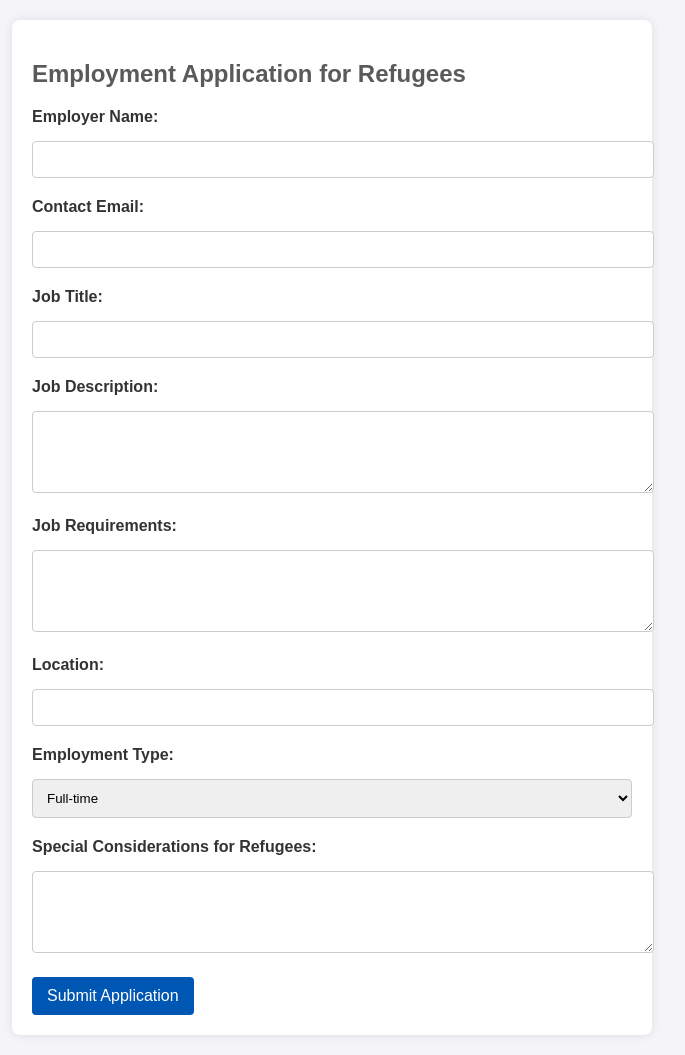
After one commit to cfgglasgow24/Team-8, a Django app: page /jobSite/employer in a window 1280 px wide. The commit adds this page. Shown: the whole page, without its empty margins (308-993 px from the left). Run offline with Django 4.2, Linux system fonts and the light colour scheme.

Commit message:
added employer form

```diff
--- a/refugeeJobs/jobSite/forms.py
+++ b/refugeeJobs/jobSite/forms.py
@@ -8,6 +8,7 @@ class CustomUserCreationForm(UserCreationForm):
     language = forms.CharField(required=False, widget=forms.TextInput(attrs={'placeholder': 'Languages you speak...'}))
     education = forms.CharField(required=False, widget=forms.TextInput(attrs={'placeholder': 'Your educational background...'}))
     experience = forms.CharField(required=False, widget=forms.Textarea(attrs={'rows': 3, 'placeholder': 'Describe your work experience...'}))
+    requirements = forms.CharField(required=False, widget=forms.Textarea(attrs={'placeholder':'Part-Time or Full-Time'}))
 
     class Meta:
         model = get_user_model()
--- a/refugeeJobs/jobSite/models.py
+++ b/refugeeJobs/jobSite/models.py
@@ -8,6 +8,7 @@ class CustomUser(AbstractUser):
     language = models.CharField("Languages Spoken", max_length=255, blank=True)
     education = models.CharField(max_length=100, blank=True)
     experience = models.TextField("Work Experience", blank=True)
+    requirements = models.TextField()
 
 class JobPost(models.Model):
     title = models.CharField(max_length=255)
--- a/refugeeJobs/jobSite/urls.py
+++ b/refugeeJobs/jobSite/urls.py
@@ -5,6 +5,7 @@ urlpatterns = [
     path('admin/', admin.site.urls),
     path('register/', views.register, name='register'),
     path('home/', views.home, name='home'),
-    path('test/', views.all_posts, name='test')
+    path('posts/', views.all_posts, name='posts'),
+    path('employer',views.employer, name="employer"),
     # Include the URLs from myapp
 ]
--- a/refugeeJobs/jobSite/views.py
+++ b/refugeeJobs/jobSite/views.py
@@ -18,7 +18,12 @@ def home(request):
     return render(request, 'jobSite/home.html')
 
 def all_posts(request):
-    posts = JobPost.objects.all()
+    posts = JobPost.objects.filter(requirements=request.user.requirements)
     context_dict={"user":request.user}
+    context_dict["requirements":request.user.requirements]
     context_dict['posts']=posts
-    return render(request, 'jobSite/test.html', context_dict)
+
+    return render(request, 'jobSite/posts.html', context_dict)
+
+def employer(request):
+    return render(request, 'jobSite/employer.html')
--- /dev/null
+++ b/refugeeJobs/templates/jobSite/employer.html
@@ -0,0 +1,90 @@
+<!DOCTYPE html>
+<html lang="en">
+<head>
+    <meta charset="UTF-8">
+    <meta name="viewport" content="width=device-width, initial-scale=1.0">
+    <title>Employment Application for Refugees</title>
+    <style>
+        body {
+            font-family: Arial, sans-serif;
+            margin: 20px;
+            background-color: #f4f4f9;
+            color: #333;
+        }
+        .container {
+            background-color: #ffffff;
+            padding: 20px;
+            border-radius: 8px;
+            box-shadow: 0 0 10px rgba(0,0,0,0.1);
+            max-width: 600px;
+            margin: auto;
+        }
+        h2 {
+            color: #5a5a5a;
+        }
+        label {
+            margin-bottom: 10px;
+            display: block;
+            font-weight: bold;
+        }
+        input, select, textarea {
+            width: 100%;
+            padding: 10px;
+            margin-top: 5px;
+            margin-bottom: 20px;
+            border: 1px solid #ccc;
+            border-radius: 4px;
+        }
+        button {
+            background-color: #0056b3;
+            color: white;
+            padding: 10px 15px;
+            border: none;
+            border-radius: 4px;
+            cursor: pointer;
+            font-size: 16px;
+        }
+        button:hover {
+            background-color: #003d82;
+        }
+    </style>
+</head>
+<body>
+    <div class="container">
+        <h2>Employment Application for Refugees</h2>
+        <form action="/submit-your-application" method="post">
+            <label for="employerName">Employer Name:</label>
+            <input type="text" id="employerName" name="employerName" required>
+
+            <label for="contactEmail">Contact Email:</label>
+            <input type="email" id="contactEmail" name="contactEmail" required>
+
+            <label for="jobTitle">Job Title:</label>
+            <input type="text" id="jobTitle" name="jobTitle" required>
+
+            <label for="jobDescription">Job Description:</label>
+            <textarea id="jobDescription" name="jobDescription" rows="4" required></textarea>
+
+            <label for="jobRequirements">Job Requirements:</label>
+            <textarea id="jobRequirements" name="jobRequirements" rows="4" required></textarea>
+
+            <label for="location">Location:</label>
+            <input type="text" id="location" name="location" required>
+
+            <label for="employmentType">Employment Type:</label>
+            <select id="employmentType" name="employmentType" required>
+                <option value="Full-time">Full-time</option>
+                <option value="Part-time">Part-time</option>
+                <option value="Temporary">Temporary</option>
+                <option value="Contract">Contract</option>
+                <option value="Internship">Internship</option>
+            </select>
+
+            <label for="specialConsiderations">Special Considerations for Refugees:</label>
+            <textarea id="specialConsiderations" name="specialConsiderations" rows="4"></textarea>
+
+            <button type="submit">Submit Application</button>
+        </form>
+    </div>
+</body>
+</html>
--- a/refugeeJobs/templates/jobSite/test.html
+++ b/refugeeJobs/templates/jobSite/posts.html
@@ -28,7 +28,6 @@
 <body>
     <h1>All Job Posts</h1>
     {% for post in posts %}
-        {% if user.education == post.education %}
             <div class="job-post">
                 <div class="job-title">{{ post.title }}</div>
                 <div class="job-info">
@@ -41,7 +40,6 @@
                     <p><strong>Qualifications:</strong> {{ post.qualifications }}</p>
                 </div>
             </div>
-        {% endif %}
     {% empty %}
         <p>No job posts match your requirements.</p>
     {% endfor %}
```
Also changed, not shown: refugeeJobs/db.sqlite3, refugeeJobs/jobSite/migrations/0004_customuser_requirements_alter_customuser_education.py (added).
